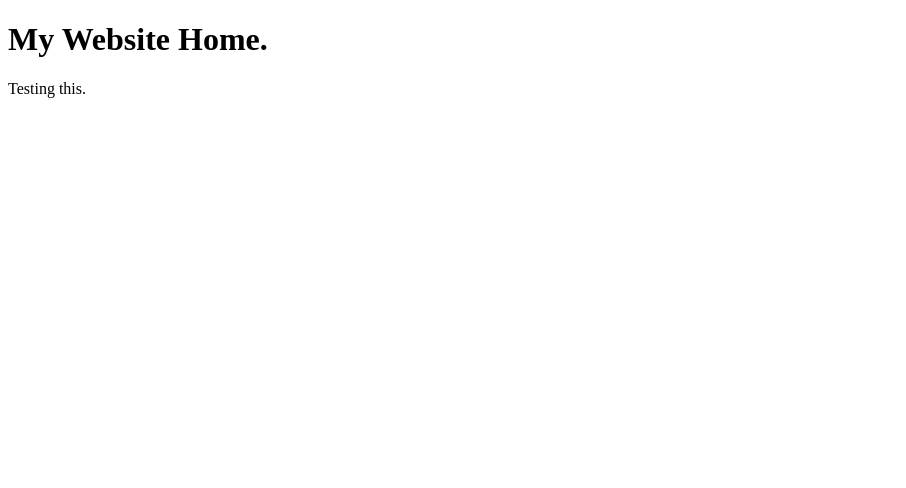
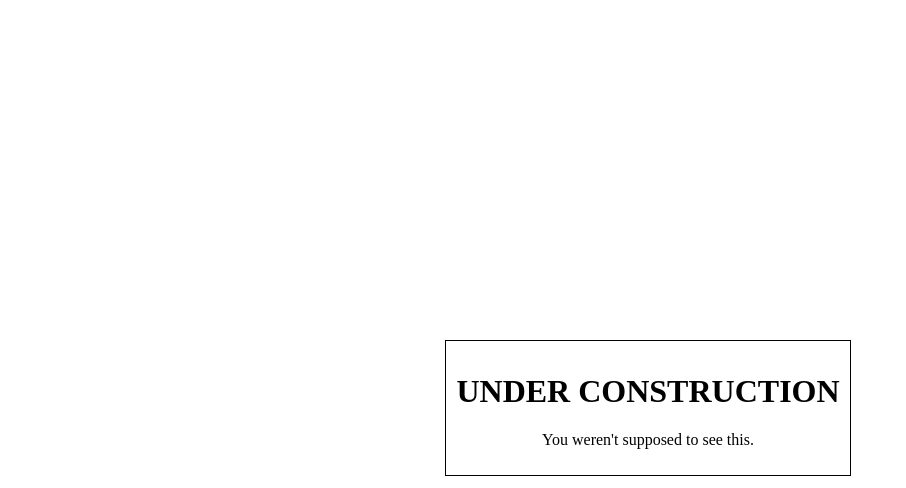
Before and after one commit to karans29/website, a website: page dist/index.html in a window 1280 px wide. Shown: the whole page, without its empty margins (0-906 px from the left). Drawn offline with Linux system fonts and the light colour scheme.

Commit message:
Added under construction

```diff
--- a/dist/index.html
+++ b/dist/index.html
@@ -1,12 +1,39 @@
 <!DOCTYPE html>
 <html lang="en">
 <head>
+	<style>
+		html, body, .container {
+			height: 100%;
+			width: 100%;
+		}
+		.container {
+			display: flex;
+			justify-content: center;
+			align-items: center;
+		}
+		.construction {
+			border: 1px solid black;
+			text-align: center;
+			padding: 10px;
+		}
+	</style>
 	<meta charset="UTF-8">
 	<meta name="viewport" content="width=device-width, initial-scale=1.0">
-	<title>Karan Test</title>
+	<title>Karan's Playground</title>
 </head>
 <body>
-	<h1>My Website Home.</h1>
-	<p>Testing this.</p>
+	<div class="container">
+		<div class="construction">
+			<div>
+				<h1>UNDER CONSTRUCTION</h1>
+			</div>
+			<div>
+				<p>You weren't supposed to see this.</p>
+			</div>
+		</div>
+	</div>
 </body>
+<script>
+	// window.location.replace("about.html");
+</script>
 </html>
```
Also changed, not shown: dist/about.html (+30 -3 lines).
